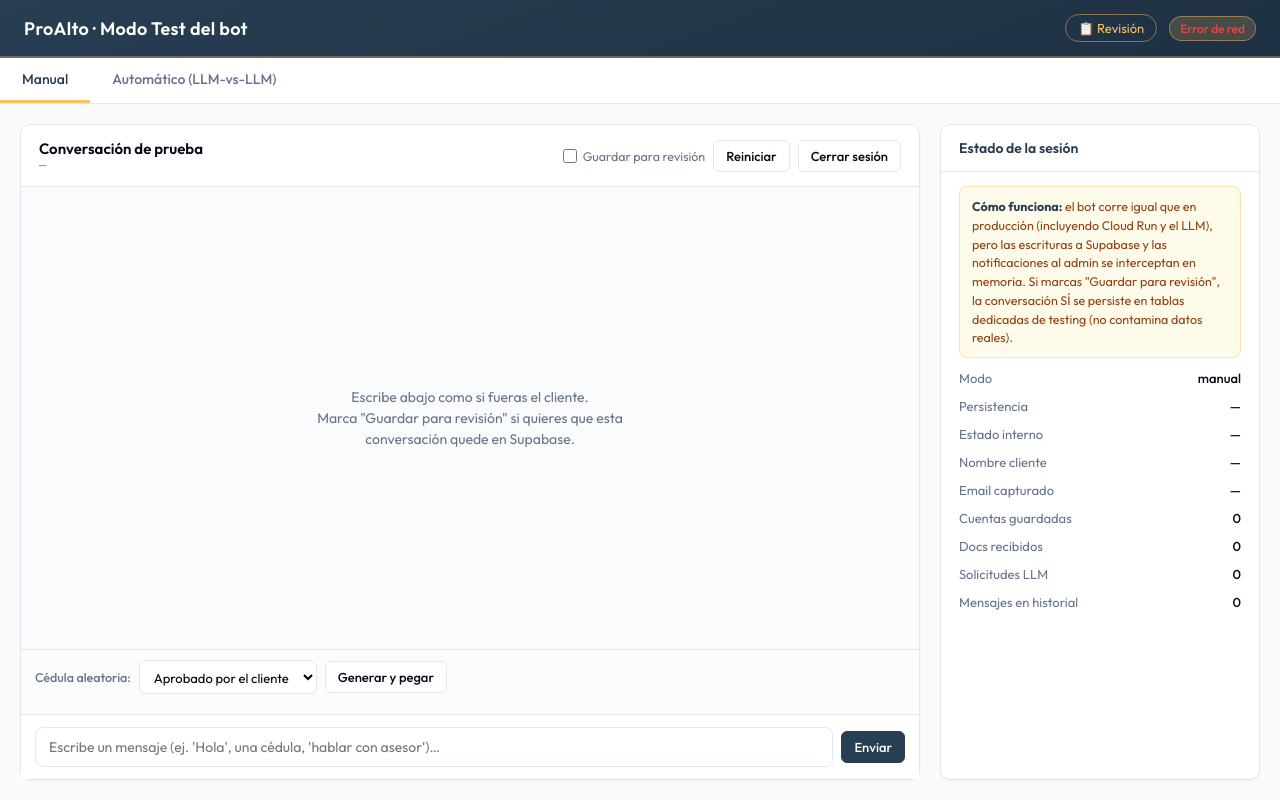
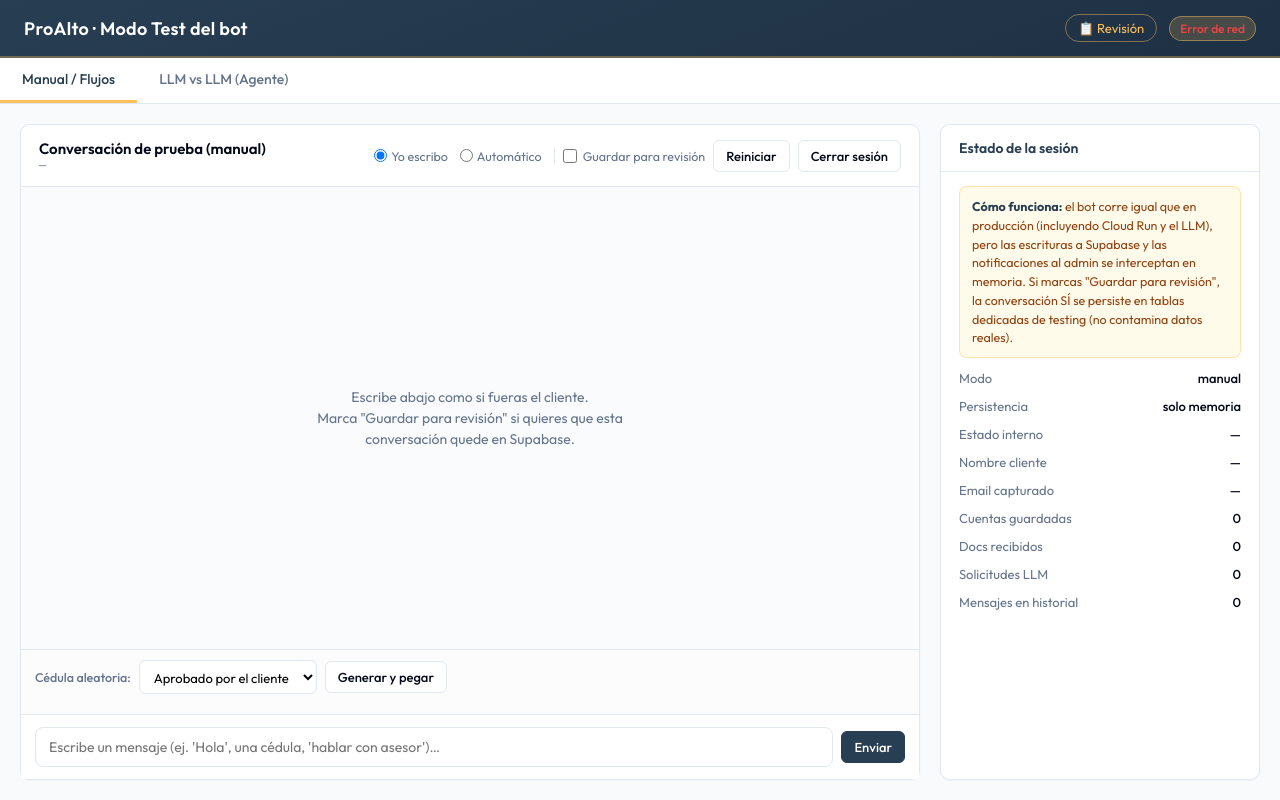
Before and after one commit to Ban68/BotProalto, a Flask app: template templates/admin_test.html in a window 1280 px wide. Run offline with Flask 3, Linux system fonts and the light colour scheme; the template is opened without the code that fills it, so the values that code supplies are empty.

Commit message:
feat(test): modo LLM vs LLM (Agente) + flujos auto en panel manual
- Tab "LLM vs LLM (Agente)": arranca la sesion de test en agent_llm,
  el cliente-LLM conversa contra el Agente LLM real (sin menus).
- Tab "Manual / Flujos": sub-toggle Yo escribo | Automatico. El
  automatico recorre los flujos deterministas (arranca en active).
- start_mode en /auto/start define estado y mode (auto_flujos|auto_llm).
- Prompt del cliente-LLM se adapta: con/sin menus segun el modo.
- Panel de revision distingue Flujos (auto) vs LLM vs LLM.

Aislado a test_mode (memoria); produccion sigue activando el Agente
LLM 100% manual. flows.py sin cambios.

Co-Authored-By: Claude Opus 4.7 <noreply@anthropic.com>

```diff
--- a/templates/admin_test.html
+++ b/templates/admin_test.html
@@ -177,6 +177,27 @@
         .save-toggle input {
             width: 14px;
             height: 14px;
+            cursor: pointer;
+        }
+
+        .manual-kind {
+            display: flex;
+            align-items: center;
+            gap: 12px;
+            font-size: 12.5px;
+            color: var(--text-muted);
+            border-right: 1px solid var(--border);
+            padding-right: 12px;
+        }
+
+        .manual-kind label {
+            display: flex;
+            align-items: center;
+            gap: 4px;
+            cursor: pointer;
+        }
+
+        .manual-kind input {
             cursor: pointer;
         }
 
@@ -506,8 +527,8 @@
     </header>
 
     <nav class="tabs">
-        <div class="tab active" id="tab-manual" data-mode="manual">Manual</div>
-        <div class="tab" id="tab-auto" data-mode="auto">Automático (LLM-vs-LLM)</div>
+        <div class="tab active" id="tab-manual" data-mode="manual">Manual / Flujos</div>
+        <div class="tab" id="tab-auto" data-mode="llm">LLM vs LLM (Agente)</div>
     </nav>
 
     <main>
@@ -518,6 +539,10 @@
                     <div class="test-phone" id="test-phone-label">—</div>
                 </div>
                 <div class="actions">
+                    <div class="manual-kind" id="manual-kind-wrap">
+                        <label><input type="radio" name="manual-kind" value="human" checked> Yo escribo</label>
+                        <label><input type="radio" name="manual-kind" value="auto"> Automático</label>
+                    </div>
                     <label class="save-toggle" id="save-toggle-wrap">
                         <input type="checkbox" id="save-for-review">
                         Guardar para revisión
@@ -529,8 +554,8 @@
 
             <!-- Formulario de inicio modo automático (oculto en modo manual) -->
             <div class="auto-setup" id="auto-setup" style="display: none;">
-                <div class="help-block">
-                    <strong>Automático LLM-vs-LLM:</strong> un Claude juega el rol de cliente colombiano siguiendo la persona y objetivo que elijas. Conversa con el bot por hasta N turnos. Todo queda persistido para revisión.
+                <div class="help-block" id="auto-setup-help">
+                    <strong>Automático:</strong> un Claude juega el rol de cliente colombiano siguiendo la persona y objetivo que elijas. Conversa con el bot por hasta N turnos. Todo queda persistido para revisión.
                 </div>
                 <div class="form-row">
                     <label for="auto-persona">Persona</label>
@@ -626,7 +651,8 @@
 
     <script>
         const state = {
-            mode: 'manual',         // 'manual' | 'auto'
+            mode: 'manual',         // 'manual' (tab Manual/Flujos) | 'llm' (tab LLM vs LLM)
+            manualAuto: false,      // dentro del tab Manual: false = yo escribo, true = automático (flujos)
             testPhone: null,
             sessionId: null,
             sending: false,
@@ -642,6 +668,16 @@
                 cedulaUsed: null,
             },
         };
+
+        // ¿La vista actual corre un test automático (LLM-cliente)?
+        function isAutoView() {
+            return state.mode === 'llm' || (state.mode === 'manual' && state.manualAuto);
+        }
+
+        // start_mode que se envía al backend cuando se inicia un test automático.
+        function autoStartMode() {
+            return state.mode === 'llm' ? 'agente_llm' : 'flujos';
+        }
 
         const elBody = document.getElementById('chat-body');
         const elInput = document.getElementById('msg-input');
@@ -830,7 +866,7 @@
         }
 
         async function sendButtonReply(btn) {
-            if (state.mode === 'auto') return;
+            if (isAutoView()) return;
             if (!state.testPhone || state.sending) return;
             state.sending = true;
             elSend.disabled = true;
@@ -892,7 +928,7 @@
         }
 
         async function resetSession() {
-            if (state.mode === 'auto') {
+            if (isAutoView()) {
                 // En auto, "Reiniciar" termina la run y vuelve al setup
                 await stopAutoRun();
                 return;
@@ -915,7 +951,7 @@
 
         async function endSession() {
             stopPolling();
-            if (state.mode === 'auto') {
+            if (isAutoView()) {
                 await stopAutoRun();
                 return;
             }
@@ -985,6 +1021,7 @@
                         persona_slug: personaSlug,
                         objetivo,
                         categoria_cedula: categoria || null,
+                        start_mode: autoStartMode(),
                     }),
                 });
                 const data = await res.json();
@@ -1105,7 +1142,7 @@
             state.auto.paused = false;
             elTyping.style.display = 'none';
             elAutoRunbar.style.display = 'none';
-            elAutoSetup.style.display = state.mode === 'auto' ? 'grid' : 'none';
+            elAutoSetup.style.display = isAutoView() ? 'grid' : 'none';
             elStatusLabel.textContent = '';
             try {
                 if (state.testPhone && state.sessionId) {
@@ -1126,12 +1163,25 @@
             if (wasRunning) setBadge('Run detenida', '#94a3b8');
         }
 
-        // ── Cambio de tab ──────────────────────────────────────────────
+        // ── Cambio de tab / sub-modo ──────────────────────────────────
 
-        async function switchMode(newMode) {
-            if (newMode === state.mode) return;
-            // Limpia la sesión actual
-            if (state.mode === 'manual' && state.testPhone) {
+        // Cierra/limpia la sesión activa (manual humana o run automática) antes
+        // de cambiar de vista.
+        async function teardownCurrent() {
+            stopPolling();
+            if (isAutoView()) {
+                if (state.auto.running) {
+                    await stopAutoRun();
+                } else if (state.testPhone && state.sessionId) {
+                    try {
+                        await fetch('/admin/api/test/auto/stop', {
+                            method: 'POST',
+                            headers: { 'Content-Type': 'application/json' },
+                            body: JSON.stringify({ session_id: state.sessionId, test_phone: state.testPhone }),
+                        });
+                    } catch (e) { console.error(e); }
+                }
+            } else if (state.testPhone) {
                 try {
                     await fetch('/admin/api/test/end', {
                         method: 'POST',
@@ -1139,47 +1189,76 @@
                         body: JSON.stringify({ test_phone: state.testPhone }),
                     });
                 } catch (e) { console.error(e); }
-            } else if (state.mode === 'auto' && state.auto.running) {
-                await stopAutoRun();
             }
+            state.auto.running = false;
+            state.auto.paused = false;
             state.testPhone = null;
             state.sessionId = null;
             elPhoneLabel.textContent = '—';
+        }
 
-            state.mode = newMode;
-            document.querySelectorAll('.tab').forEach(t => {
-                t.classList.toggle('active', t.dataset.mode === newMode);
-            });
-            document.getElementById('info-mode').textContent = newMode;
+        // Pinta la UI según state.mode + state.manualAuto y arranca lo que toque.
+        function applyView() {
+            const auto = isAutoView();
             clearChat();
+            elAutoRunbar.style.display = 'none';
 
-            if (newMode === 'manual') {
+            // Sub-toggle (Yo escribo / Automático) solo en el tab Manual.
+            document.getElementById('manual-kind-wrap').style.display =
+                state.mode === 'manual' ? 'flex' : 'none';
+
+            document.getElementById('info-mode').textContent =
+                state.mode === 'llm' ? 'LLM vs LLM' : (state.manualAuto ? 'auto · flujos' : 'manual');
+
+            document.getElementById('row-persona').style.display = 'none';
+            document.getElementById('row-cedula-used').style.display = 'none';
+
+            if (auto) {
+                elChatTitle.textContent = state.mode === 'llm'
+                    ? 'LLM vs LLM · contra el Agente LLM'
+                    : 'Automático · recorrido de flujos';
+                elAutoSetup.style.display = 'grid';
+                elChatInput.style.display = 'none';
+                elCedulaBar.style.display = 'none';
+                elSaveToggleWrap.style.display = 'none';
+                document.getElementById('help-block-manual').style.display = 'none';
+                document.getElementById('help-block-auto').style.display = 'block';
+                document.getElementById('auto-setup-help').innerHTML = state.mode === 'llm'
+                    ? '<strong>LLM vs LLM (Agente):</strong> el cliente-LLM conversa contra el <em>Agente LLM real</em> (respuestas por texto, sin menús). Sirve para validar el prompt y el conocimiento del bot antes de salir a clientes. Solo afecta el modo test; producción sigue activando el agente 100% manual.'
+                    : '<strong>Automático · Flujos:</strong> el cliente-LLM recorre los menús/flujos deterministas (consulta de saldo, estado, etc.). No toca el Agente LLM. Útil para probar los flujos sin escribir a mano.';
+                elBody.innerHTML = '<div class="empty-state">Configura la persona y el objetivo arriba, luego presiona "Iniciar test automático".</div>';
+                setBadge('Configura el test', '#64748b');
+                loadPersonas();
+            } else {
                 elChatTitle.textContent = 'Conversación de prueba (manual)';
                 elAutoSetup.style.display = 'none';
-                elAutoRunbar.style.display = 'none';
                 elChatInput.style.display = 'flex';
                 elCedulaBar.style.display = 'flex';
                 elSaveToggleWrap.style.display = 'flex';
                 document.getElementById('help-block-manual').style.display = 'block';
                 document.getElementById('help-block-auto').style.display = 'none';
-                document.getElementById('row-persona').style.display = 'none';
-                document.getElementById('row-cedula-used').style.display = 'none';
                 elBody.innerHTML = '<div class="empty-state">Escribe abajo como si fueras el cliente.<br>Marca "Guardar para revisión" si quieres que esta conversación quede en Supabase.</div>';
-                await startManualSession();
-            } else {
-                elChatTitle.textContent = 'Conversación de prueba (automática · LLM-vs-LLM)';
-                elAutoSetup.style.display = 'grid';
-                elAutoRunbar.style.display = 'none';
-                elChatInput.style.display = 'none';
-                elCedulaBar.style.display = 'none';
-                elSaveToggleWrap.style.display = 'none';
-                document.getElementById('help-block-manual').style.display = 'none';
-                document.getElementById('help-block-auto').style.display = 'block';
-                elBody.innerHTML = '<div class="empty-state">Configura la persona y el objetivo arriba, luego presiona "Iniciar test automático".</div>';
-                setBadge('Configura el test', '#64748b');
-                await loadPersonas();
+                startManualSession();
             }
             updatePersistenceLabel();
+        }
+
+        async function switchMode(newMode) {
+            if (newMode === state.mode) return;
+            await teardownCurrent();
+            state.mode = newMode;
+            document.querySelectorAll('.tab').forEach(t => {
+                t.classList.toggle('active', t.dataset.mode === newMode);
+            });
+            applyView();
+        }
+
+        // Cambio de sub-modo dentro del tab Manual (Yo escribo / Automático).
+        async function switchManualKind(newAuto) {
+            if (state.mode !== 'manual' || newAuto === state.manualAuto) return;
+            await teardownCurrent();
+            state.manualAuto = newAuto;
+            applyView();
         }
 
         // ── Cédula aleatoria (modo manual) ─────────────────────────────
@@ -1234,9 +1313,16 @@
             t.addEventListener('click', () => switchMode(t.dataset.mode));
         });
 
+        document.querySelectorAll('input[name="manual-kind"]').forEach(r => {
+            r.addEventListener('change', () => {
+                const isAuto = document.querySelector('input[name="manual-kind"]:checked').value === 'auto';
+                switchManualKind(isAuto);
+            });
+        });
+
         elSaveCheckbox.addEventListener('change', async () => {
-            // Si cambia, reinicia sesión manual con nueva preferencia
-            if (state.mode !== 'manual') return;
+            // Solo aplica al modo manual humano (en automático no se muestra).
+            if (state.mode !== 'manual' || state.manualAuto) return;
             if (state.testPhone) {
                 try {
                     await fetch('/admin/api/test/end', {
@@ -1255,16 +1341,17 @@
 
         window.addEventListener('beforeunload', () => {
             if (state.testPhone) {
-                const url = state.mode === 'auto' ? '/admin/api/test/auto/stop' : '/admin/api/test/end';
-                const body = state.mode === 'auto'
+                const auto = isAutoView();
+                const url = auto ? '/admin/api/test/auto/stop' : '/admin/api/test/end';
+                const body = auto
                     ? { session_id: state.sessionId, test_phone: state.testPhone }
                     : { test_phone: state.testPhone };
                 navigator.sendBeacon(url, new Blob([JSON.stringify(body)], { type: 'application/json' }));
             }
         });
 
-        // Arranque
-        startManualSession();
+        // Arranque: tab Manual, sub-modo "yo escribo".
+        applyView();
     </script>
 </body>
 
```
Also changed, not shown: src/admin.py (+26 -7 lines), src/test_runner.py (+38 -10 lines), templates/admin_test_review.html (+21 -4 lines).
